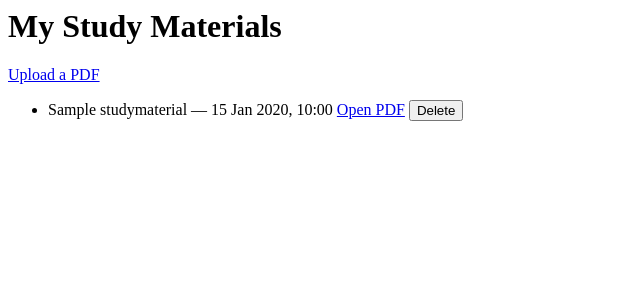
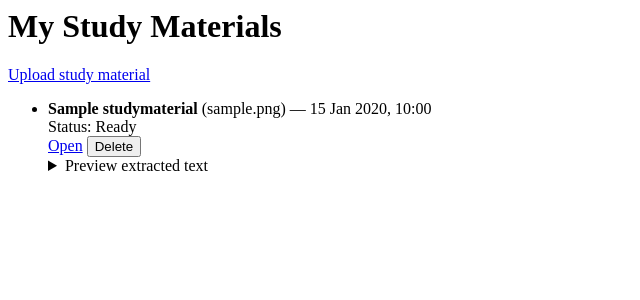
Before and after one commit to Parnika200/AI-notes-assistant-imcc, a Django app: page /materials/ in a window 1280 px wide. Shown: the top 300 px of the page, without its empty margins (0-640 px from the left). Run offline with Django 5.2, Linux system fonts and the light colour scheme; a user stored in the database is signed in; tables that the repository leaves empty hold one stand-in row (values such as "Sample post").

Commit message:
extracted text

```diff
--- a/ai-notes-assistant/core/models.py
+++ b/ai-notes-assistant/core/models.py
@@ -15,7 +15,8 @@ class StudyMaterial(models.Model):
     )
     file_type = models.CharField(max_length=20, default="PDF")
     uploaded_at = models.DateTimeField(auto_now_add=True)
-    status = models.CharField(max_length=20, default="uploaded")
+    status = models.CharField(max_length=20, default="pending")
+    extracted_text = models.TextField(blank=True)
 
     def __str__(self):
         return self.title
--- a/ai-notes-assistant/core/templates/core/material_list.html
+++ b/ai-notes-assistant/core/templates/core/material_list.html
@@ -1,15 +1,30 @@
 <h1>My Study Materials</h1>
 
-<p><a href="{% url 'material_upload' %}">Upload a PDF</a></p>
+<p><a href="{% url 'material_upload' %}">Upload study material</a></p>
 
 {% if materials %}
     <ul>
         {% for material in materials %}
             <li>
-                {{ material.title }}
+                <strong>{{ material.title }}</strong>
+                ({{ material.file_type }})
                 — {{ material.uploaded_at|date:"d M Y, H:i" }}
 
-                <a href="{% url 'material_open' material.id %}">Open PDF</a>
+                <br>
+                Status:
+                {% if material.status == "processed" %}
+                    Ready
+                {% elif material.status == "failed" %}
+                    Failed
+                    {% if material.error_message %}
+                        — {{ material.error_message }}
+                    {% endif %}
+                {% else %}
+                    Processing...
+                {% endif %}
+
+                <br>
+                <a href="{% url 'material_open' material.id %}">Open</a>
 
                 <form
                     method="post"
@@ -19,6 +34,13 @@
                     {% csrf_token %}
                     <button type="submit">Delete</button>
                 </form>
+
+                {% if material.extracted_text %}
+                    <details>
+                        <summary>Preview extracted text</summary>
+                        <pre>{{ material.extracted_text|truncatechars:1500 }}</pre>
+                    </details>
+                {% endif %}
             </li>
         {% endfor %}
     </ul>
--- a/ai-notes-assistant/core/views.py
+++ b/ai-notes-assistant/core/views.py
@@ -5,7 +5,17 @@ from django.shortcuts import get_object_or_404, redirect, render
 from django.views.decorators.http import require_POST
 from .forms import StudyMaterialForm
 from .models import StudyMaterial
+import logging
+from django.contrib import messages
 
+from .forms import StudyMaterialForm
+from .models import StudyMaterial
+from .text_extraction import (
+    NoTextExtractedError,
+    extract_text_from_material,
+)
+
+logger = logging.getLogger(__name__)
 # Content type for each supported file extension
 CONTENT_TYPES = {
     "pdf": "application/pdf",
@@ -34,7 +44,6 @@ def material_list(request):
         {"materials": materials},
     )
 
-
 @login_required
 def material_upload(request):
     if request.method == "POST":
@@ -43,10 +52,38 @@ def material_upload(request):
         if form.is_valid():
             material = form.save(commit=False)
             material.user = request.user
-            material.file_type = material.file_path.name.rsplit(".", 1)[-1].upper()
-            material.status = "uploaded"
+            material.file_type = (
+                material.file_path.name.rsplit(".", 1)[-1].upper()
+            )
+            material.status = "pending"
             material.save()
+
+            try:
+                material.extracted_text = extract_text_from_material(material)
+                material.status = "processed"
+                material.save(update_fields=["extracted_text", "status"])
+
+                messages.success(request, "File uploaded and text extracted.")
+
+            except NoTextExtractedError as error:
+                material.status = "failed"
+                material.save(update_fields=["status"])
+                messages.warning(request, str(error))
+
+            except Exception:
+                logger.exception(
+                    "Text extraction failed for study material ID %s",
+                    material.id,
+                )
+                material.status = "failed"
+                material.save(update_fields=["status"])
+                messages.error(
+                    request,
+                    "The file was uploaded, but its text could not be extracted.",
+                )
+
             return redirect("material_list")
+
     else:
         form = StudyMaterialForm()
 
@@ -55,7 +92,6 @@ def material_upload(request):
         "core/material_upload.html",
         {"form": form},
     )
-
 
 @login_required
 def material_open(request, material_id):
```
Also changed, not shown: ai-notes-assistant/core/text_extraction.py (added, +84 -0 lines), ai-notes-assistant/core/migrations/0002_studymaterial_extracted_text_and_more.py (added).
